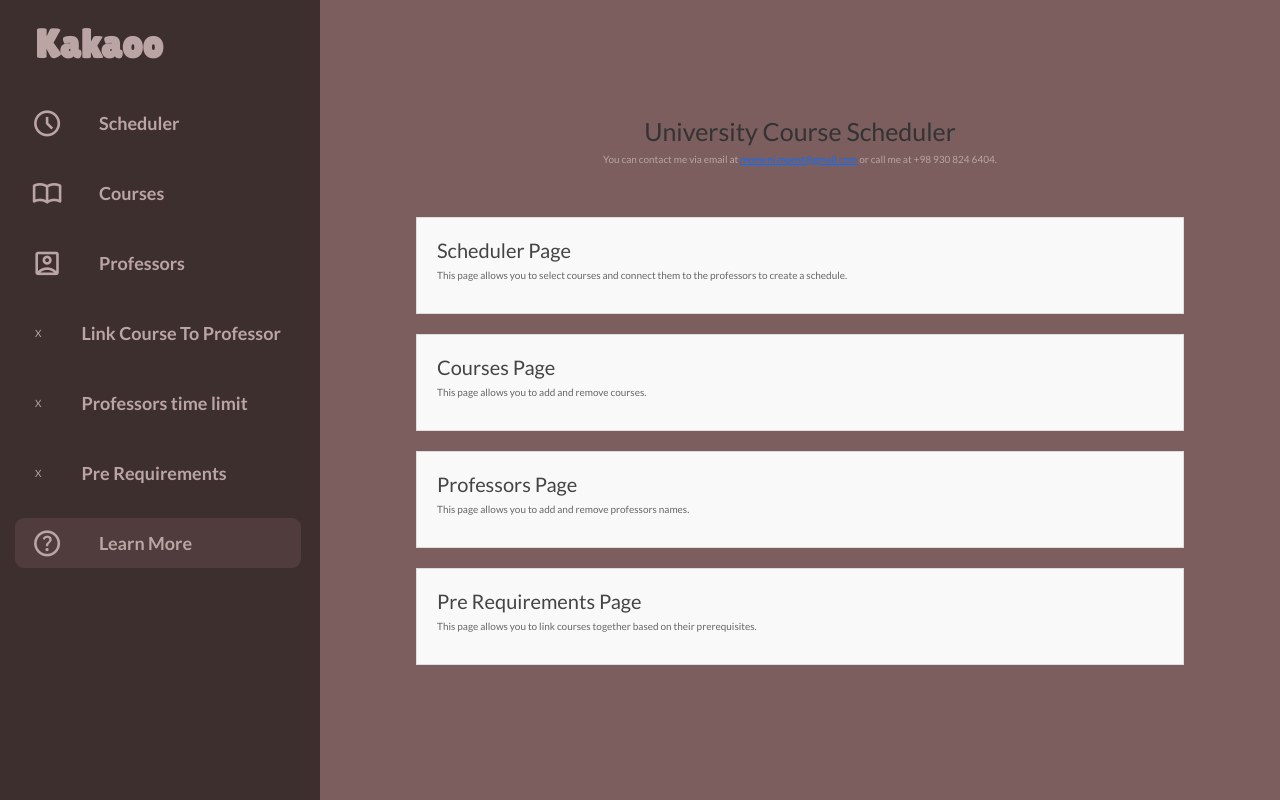
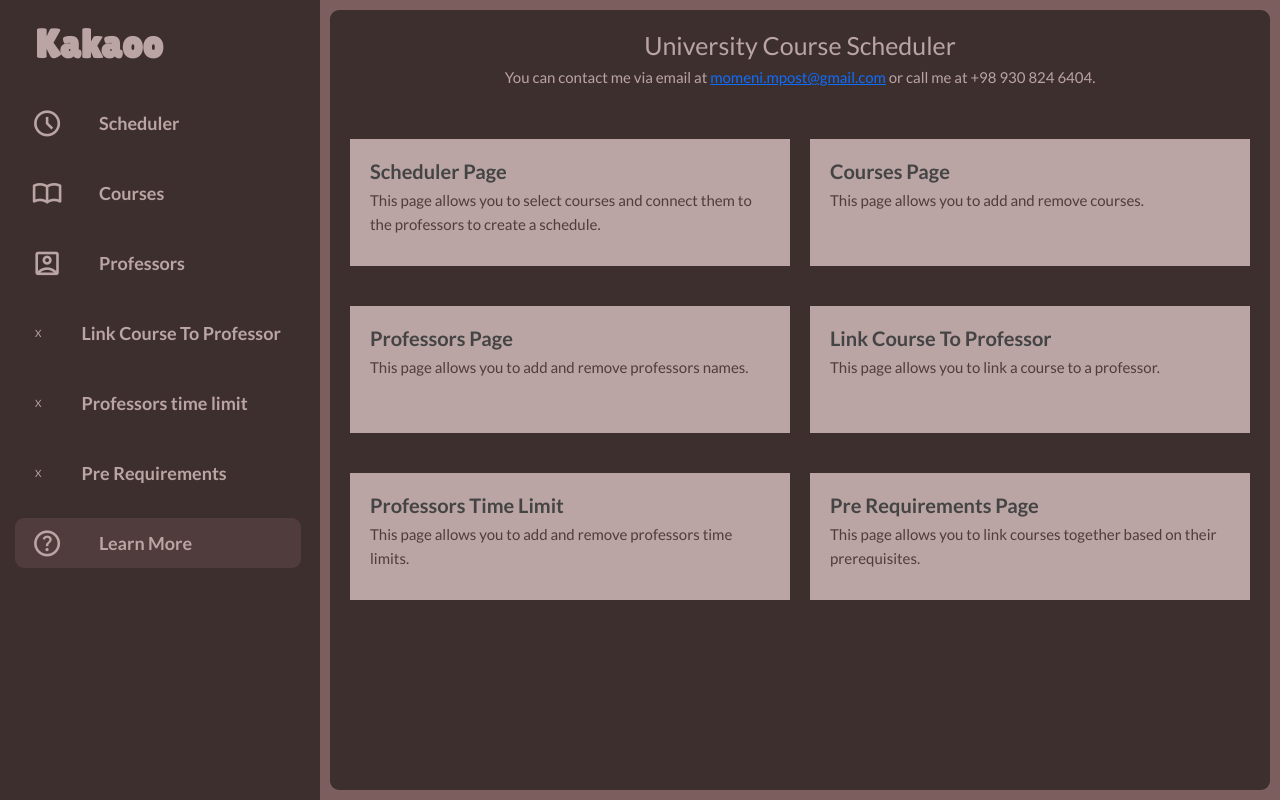
Before and after one commit to mehdee81/kakaoo, a Django app: page /learn_more/ in a window 1280 px wide. Run offline with Django 4.2, Linux system fonts and the light colour scheme; some libraries are stand-ins or nearby versions.

Commit message:
Complete learn_more Page

```diff
--- a/app/static/scheduler/css/style.css
+++ b/app/static/scheduler/css/style.css
@@ -85,34 +85,30 @@ ul li :hover {
     font-weight: 600;
 }
 
-#learn-more-container {
-    width: 80%;
-    margin: auto;
-}
-
 #learn-more-project-title {
     text-align: center;
-    color: #333;
 }
 
 #learn-more-contact-info {
     text-align: center;
     margin-bottom: 50px;
+    font-size: 1.5rem;
 }
 
 .learn-more-page-description {
-    background-color: #f9f9f9;
-    border: 1px solid #ddd;
+    background-color: var(--color-grey-0);
     padding: 20px;
     margin-bottom: 20px;
 }
 
 .learn-more-page-description h2 {
     color: #444;
+    font-weight: 700;
 }
 
 .learn-more-page-description p {
-    color: #666;
+    color: var(--color-brown-100);
+    font-size: 1.5rem;
 }
 
 #developer {
@@ -465,3 +461,10 @@ select {
     grid-template-columns: 1fr 1fr;
     grid-template-rows: 1fr 1fr;
 }
+
+.learn-more {
+    display: grid;
+    grid-template-columns: 1fr 1fr;
+    grid-template-rows: 1fr 1fr;
+    gap: 2rem;
+}
--- a/app/templates/scheduler/learn_more.html
+++ b/app/templates/scheduler/learn_more.html
@@ -3,12 +3,14 @@
 
 {% block page_body %}
 
-<div id="learn-more-container">
+<div class="main-up">
     <h1 id="learn-more-project-title">University Course Scheduler</h1>
     <p id="learn-more-contact-info">You can contact me via email at <a
-            href="mailto:momeni.mpost@gmail.com">momeni.mpost@gmail.com</a> or call me at +98 930 824 6404.</p>
+        href="mailto:momeni.mpost@gmail.com">momeni.mpost@gmail.com</a> or call me at +98 930 824 6404.</p>
+    <div class="learn-more">
 
-            <div class="learn-more-page-description">
+
+    <div class="learn-more-page-description">
         <h2>Scheduler Page</h2>
         <p>This page allows you to select courses and connect them to the professors to create a schedule.</p>
     </div>
@@ -24,9 +26,20 @@
     </div>
 
     <div class="learn-more-page-description">
+        <h2>Link Course To Professor</h2>
+        <p>This page allows you to link a course to a professor.</p>
+    </div>
+
+    <div class="learn-more-page-description">
+        <h2>Professors Time Limit</h2>
+        <p>This page allows you to add and remove professors time limits.</p>
+    </div>
+
+    <div class="learn-more-page-description">
         <h2>Pre Requirements Page</h2>
         <p>This page allows you to link courses together based on their prerequisites.</p>
     </div>
 </div>
+</div>
 
 {% endblock %}
```
